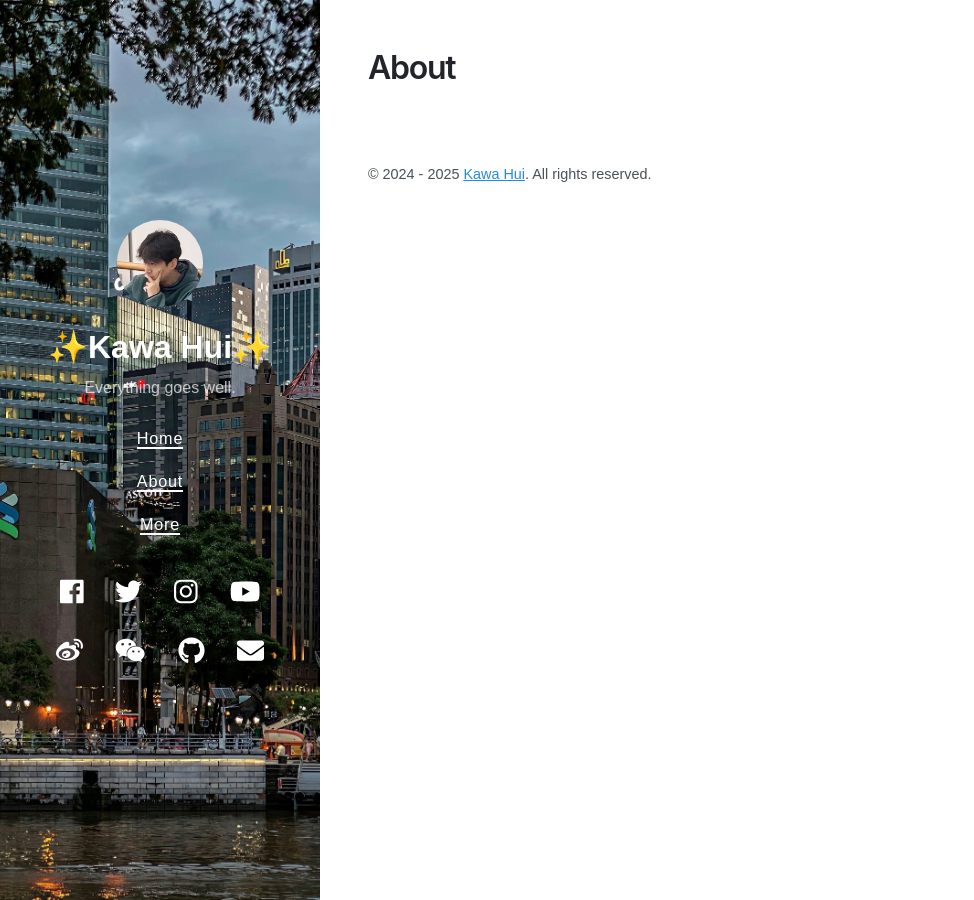
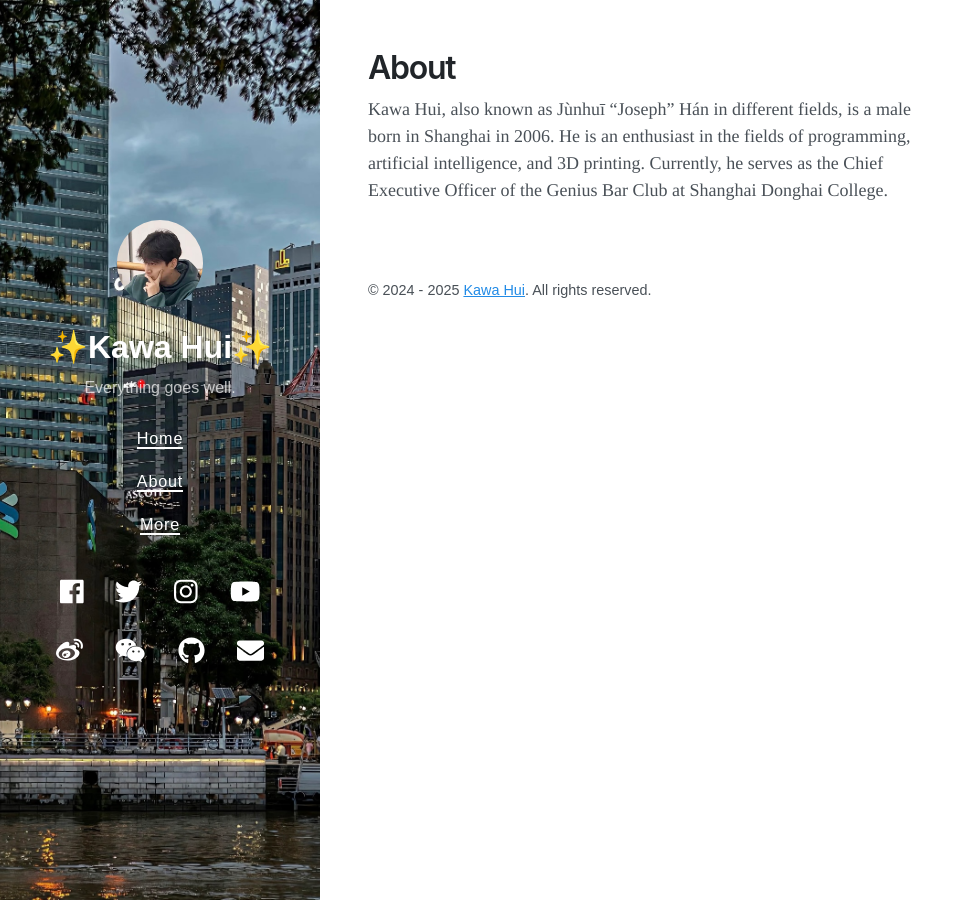
Before and after one commit to josephhaaan/josephhaaan.github.io, a Jekyll site: the page built from about.md, in a window 1280 px wide. Shown: the whole page, without its empty margins (0-974 px from the left). Built offline with Jekyll 4.4.1, drawn with Linux system fonts in a browser that asks for light colours; nearby versions of some CDN libraries.

Commit message:
2025/07/07/09:11 - Modified the contents.

```diff
--- a/about.md
+++ b/about.md
@@ -2,3 +2,7 @@
 layout: page
 title: About
 ---
+
+
+
+Kawa Hui, also known as Jùnhuī "Joseph" Hán in different fields, is a male born in Shanghai in 2006. He is an enthusiast in the fields of programming, artificial intelligence, and 3D printing. Currently, he serves as the Chief Executive Officer of the Genius Bar Club at Shanghai Donghai College.
```
